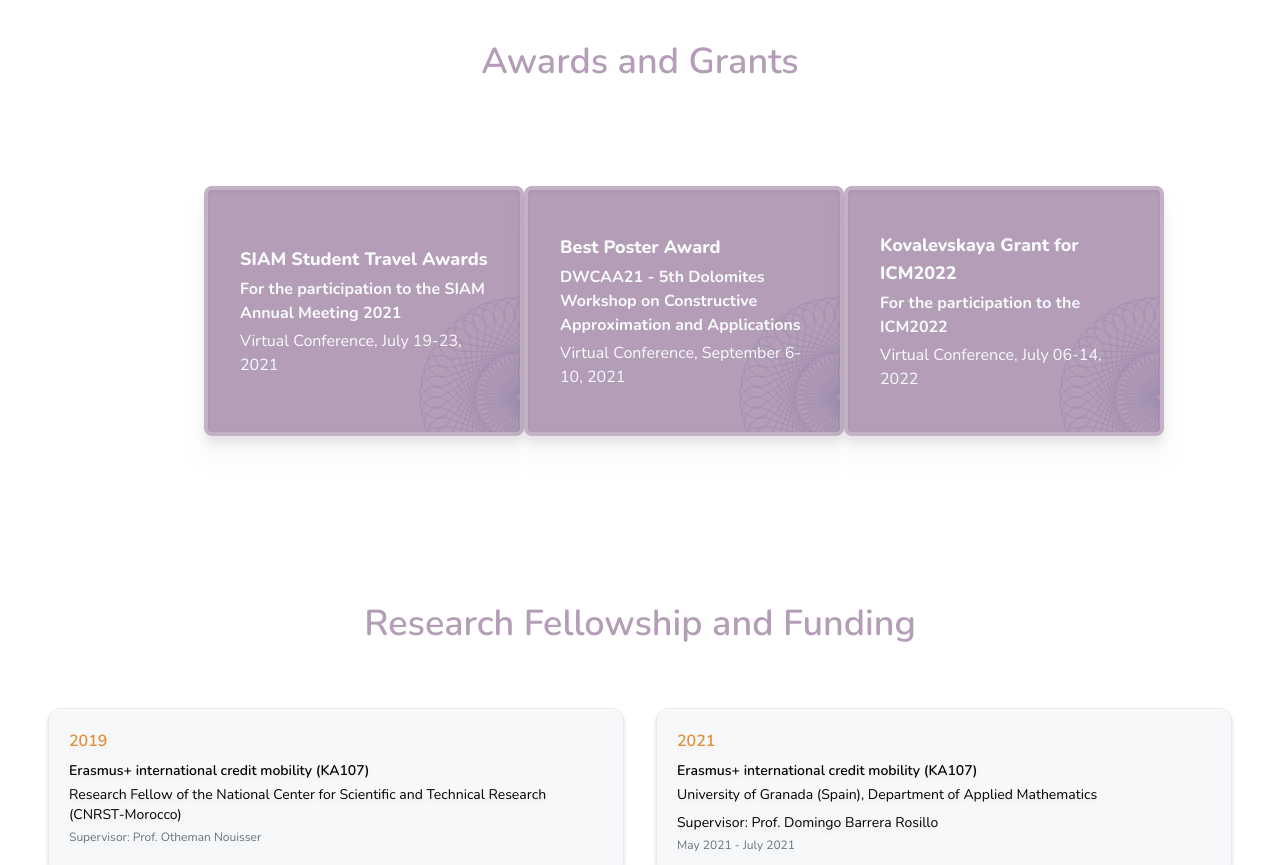
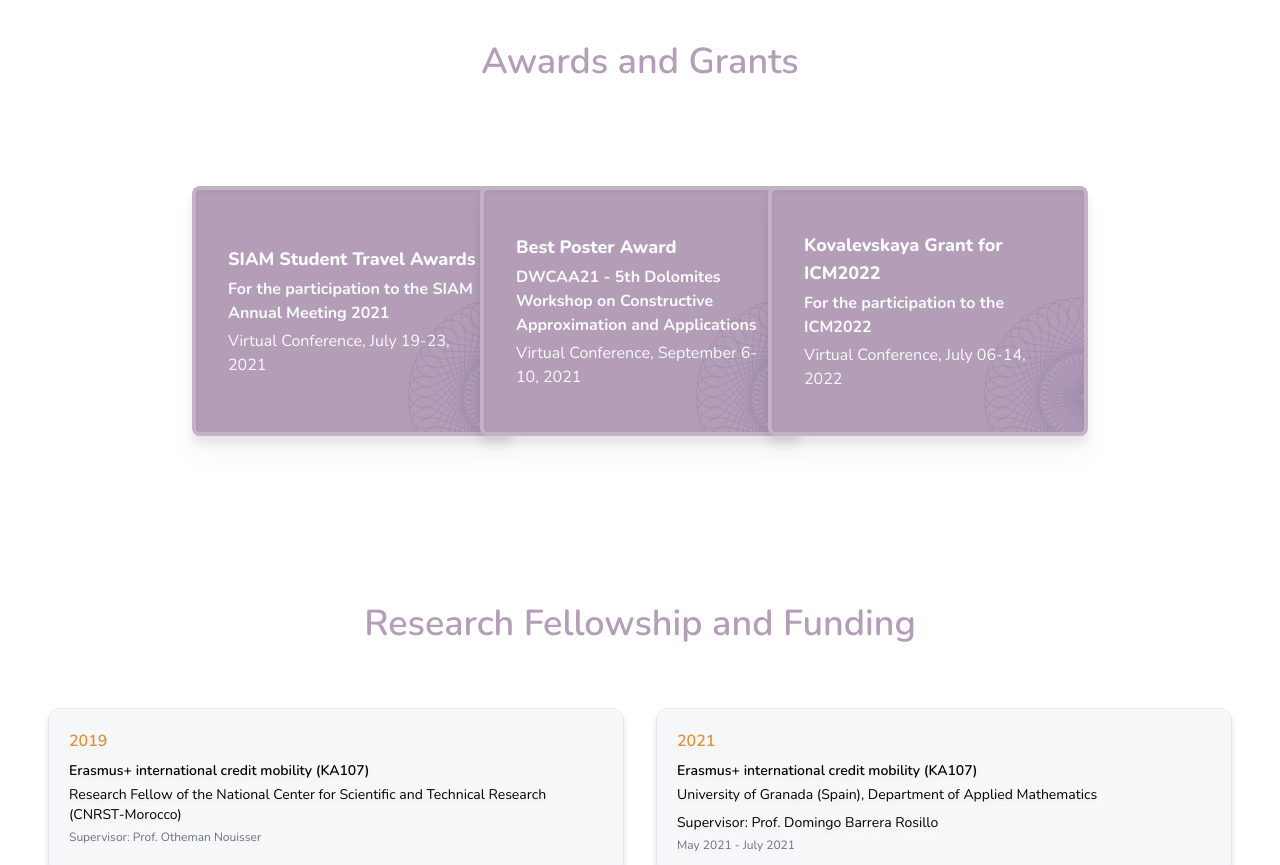
Before and after one commit to soukaynaBen/siar, a Next.js app: page / in a window 1280 px wide. Shown: the part 2980-3845 px from the top of the page. Built offline with nearby package versions, Linux system fonts and the light colour scheme; no server answers.

Commit message:
add loader

```diff
--- a/components/Awards.js
+++ b/components/Awards.js
@@ -1,15 +1,18 @@
 import React, { useEffect, useRef } from 'react'
 
-export default function Awards({data}) {
+export default function Awards({awards:data}) {
 
   const ref1=useRef(0)
   const ref2=useRef(0)
-  const ref= useRef("")
+
+
   useEffect(() => {
     if(typeof window !== 'undefined' ){
       ref1.current.scrollLeft=Math.abs(parseInt(window.getComputedStyle(document.body).width)-parseInt(window.getComputedStyle(ref2.current).width) )*0.5;
     }
+
   }, [])
+
 
 
 
@@ -28,27 +31,17 @@ export default function Awards({data}) {
         <h2 className='title '>Awards and Grants</h2>
         <div className=' scrollbar-thin scrollbar-thumb-[#b49db7]/20 scrollbar-track-gray-100 py-10' ref={ref1}>
 
-  <div ref={ref2} className='sm:grid sm:grid-cols-2 md:flex justify-end md:flex-row gap-8 md:gap-0 flex flex-col items-center  md:w-fit md:py-16 md:pl-[6em] py-10 md:mx-auto sm:px-2'>
+  <div ref={ref2} className='sm:grid sm:grid-cols-2 md:flex justify-end md:flex-row gap-8 md:gap-0 flex flex-col items-center  md:w-fit md:py-16  py-10 md:mx-auto sm:px-2'>
 
-
-   {data.map((item,index)=>{
-      ref.current=`award md:-translate-x-[${index*2}em] md:hover:-translate-x-[${index*2+1}em]`
-          return(
-
-        <div  key={index} className={ref.current} >
+   {data?.map((item,index)=>{
+          return(<div  key={index} className="award" >
           <div className="background"></div>
                  <CardComponent {...item}/>
-        </div>
+           </div>
           )
-   })}
-
-
-
+    })}
   </div>
         </div>
-
-
-
         </div>
     </section>
   )
--- a/components/Conferences.js
+++ b/components/Conferences.js
@@ -1,6 +1,6 @@
 import React from 'react'
 
-export default function Conferences({data}) {
+export default function Conferences({conferences:data}) {
 
 
  const CardComponent=({title,description,footer,year})=>(
@@ -22,7 +22,7 @@ export default function Conferences({data}) {
    <div className='mx-auto'>
    <div className='flex min-h-[450px] space-x-4 scrollbar-thin scrollbar-thumb-[#b49db7]/20 scrollbar-track-gray-100 items-center px-10 w-auto' >
 
-   {data.map((item,index)=>{
+   {data?.map((item,index)=>{
           return(
                  <CardComponent key={index} {...item}/>
           )
--- a/components/Curriculum.js
+++ b/components/Curriculum.js
@@ -1,7 +1,6 @@
 
-import { WorkIcon,SchoolIcon,StarIcon } from '@heroicons/react/24/solid'
 
-export default function Curriculum({data}) {
+export default function Curriculum({curriculum:data}) {
 
 
   return (
@@ -12,7 +11,7 @@ export default function Curriculum({data}) {
   <div className="relative wrap overflow-hidden  h-full px-1 sm:px-2 pt-10">
     <div className="border-2-2 absolute border-opacity-20 border-gray-700 h-full border" style={{left: "50%"}}></div>
 
-         {data.map(({year,title,description},index)=>{
+         {data?.map(({year,title,description},index)=>{
              return(
               <div key={index} className={`${index%2===0 && "flex-row-reverse "} mb-8 flex justify-between items-center w-full`}>
               <div className="order-1 w-5/12"></div>
--- a/components/Fellowship.js
+++ b/components/Fellowship.js
@@ -1,6 +1,6 @@
 import React from 'react'
 
-export default function Fellowship({data}) {
+export default function Fellowship({fellowship:data}) {
 
 
    const CardComponent=({year,title,descriptions,footer,last,even})=>(
@@ -20,10 +20,8 @@ export default function Fellowship({data}) {
      <h2  className='title pb-16'>Research Fellowship and Funding</h2>
 
    <div  className='grid grid-cols-1 sm:grid-cols-2 px-5  gap-8 mx-2 md:mx-auto'>
-            {data.map((item,index,items)=>{
-              console.log("even",items.length%2===0)
-              console.log("last",items.length-1===index)
-              console.log("n",items.length)
+            {data?.map((item,index,items)=>{
+
                     return(
                       <CardComponent  last={items.length-1===index} key={index} even={items.length%2===0} {...item} />
                     )
--- a/components/Header.js
+++ b/components/Header.js
@@ -21,7 +21,7 @@ export default function Header() {
 
   const LinkComponent=({item:{title, itemStyle, href}}) =>{
       return ( <li className={itemStyle} >
-      <Link href={href}>{title}</Link>
+      <Link href={href}><a>{title}</a></Link>
     </li>)
   }
 
--- a/components/Publications.js
+++ b/components/Publications.js
@@ -1,6 +1,6 @@
 import React from 'react'
 
-export default function Publications({data}) {
+export default function Publications({publications:data}) {
 
 
 const CardComponent=({year,title,descriptions,footer,last,even})=>(
@@ -20,7 +20,7 @@ const CardComponent=({year,title,descriptions,footer,last,even})=>(
 
     <div  className='grid grid-cols-1 sm:grid-cols-2 px-5  gap-8 mx-2 md:mx-auto'>
 
-    {data.map((item,index,items)=>{
+    {data?.map((item,index,items)=>{
                     return(
                       <CardComponent  last={items.length-1===index} key={index} even={items.length%2===0} {...item} />
                     )
--- a/components/Research.js
+++ b/components/Research.js
@@ -1,6 +1,6 @@
 import React from 'react'
 
-export default function Research({data}) {
+export default function Research({research:data}) {
   return (
     <section className="py-16 sm:py-28" id="research">
       <h2  className="title">Research</h2>
--- a/pages/index.js
+++ b/pages/index.js
@@ -7,21 +7,30 @@ import Awards  from "../components/Awards"
 import Footer  from "../components/Footer"
 import Fellowship  from "../components/Fellowship"
 import Home  from "../components/Home"
+import { useEffect, useState } from "react"
 
 
 export default function App({data}) {
 
 
   return (
-     <div className="scroll-smooth ">
+     <div className="">
             <Header/>
             <Home/>
-            <Curriculum  data={data.curriculum}/>
-            <Research data={data.research}/>
-            <Publications data={data.publications}/>
-            <Conferences data={data.conferences} />
-            <Awards data={data.awards}/>
-            <Fellowship data={data.fellowship} />
+             {data?
+              <>
+            <Curriculum  curriculum={data?.curriculum}/>
+            <Research research={data?.research}/>
+            <Publications publications={data?.publications}/>
+            <Conferences conferences={data?.conferences} />
+            <Awards awards={data?.awards}/>
+            <Fellowship fellowship={data?.fellowship} />
+              </>:(<div class="relative  ">
+    <div class="border-t-transparent border-solid animate-spin mx-auto rounded-full border-[#7a5969]/20 border-4 sm:border-[6px] sm:h-24 sm:w-24 h-16 w-16">
+    </div>
+        <h6 className=" mx-auto w-fit m-3 text-amber-900/60">Loading...</h6>
+</div>)
+             }
             <Footer/>
      </div>
   )
--- a/public/data.js
+++ b/public/data.js
@@ -16,7 +16,9 @@ const data=
      title:"Bachelor’s of Science in Mathematics and Applications (MA)",
      description:"University Sidi Mohamed Ben Abdellah, Faculty of Sicence and Technology (Fez - Morocco)."
   },
-],"research":"On my research I am focusing on the interpolation and approximation theory on scattered data. Specifically, I am working on the Shepard&apos;s method and its modifications and extensions to high dimensions.","publications":[
+],
+"research":"On my research I am focusing on the interpolation and approximation theory on scattered data. Specifically, I am working on the Shepard&apos;s method and its modifications and extensions to high dimensions.",
+"publications":[
 
     {
       year:"2020",
--- a/styles/globals.css
+++ b/styles/globals.css
@@ -1,3 +1,4 @@
+
 @import url('https://fonts.googleapis.com/css2?family=Nunito:ital,wght@0,200;0,300;0,400;0,500;0,600;0,700;0,800;0,900;1,200;1,300;1,400;1,500;1,600;1,700;1,800;1,900&display=swap');
 html,
 body {
@@ -5,6 +6,7 @@ body {
   margin: 0;
   font-family:Nunito, -apple-system, BlinkMacSystemFont, Segoe UI, Roboto, Oxygen,
     Ubuntu, Cantarell, Fira Sans, Droid Sans, Helvetica Neue, sans-serif;
+    scroll-behavior: smooth;
 }
 
 a {
@@ -48,14 +50,14 @@ a {
     @apply text-sm text-[#a68aaa];
   }
   .award{
-    @apply select-none md:hover:rotate-2 border-4 shadow-inner border-[#fff]/20   md:hover:scale-110 transition-all mx-4 sm:mx-auto md:mx-0  z-0 relative overflow-hidden flex flex-col justify-center items-start rounded-lg drop-shadow-xl
-     text-slate-50 min-h-[250px] shrink-0 font-bold bg-[#b49db7] md:w-80  w-72 p-8  col-span-1;
+    @apply select-none md:hover:rotate-3 border-4 shadow-inner border-[#fff]/20   md:hover:scale-105 transition-all mx-4 sm:mx-auto md:-mx-4 md:hover:-translate-x-4 md:hover:-translate-y-4  z-0 relative overflow-hidden flex flex-col justify-center items-start rounded-lg drop-shadow-xl
+     text-slate-50 min-h-[250px]  shrink-0 font-bold bg-[#b49db7] md:w-80  w-72 p-8  col-span-1;
   }
   .background{
     @apply bg-[url('/gd.svg')] z-10 absolute bottom-0 translate-x-2/4 translate-y-1/3 right-0 h-52 w-52  bg-no-repeat bg-cover opacity-20;
   }
   .contactInput{
-    @apply outline-none bg-slate-400/10 rounded-sm border-b px-6 py-4 border-[#242424]  placeholder-[#7a5969] transition-all focus:border-[#F7AB0A]/90 text-[#7a5969] hover:border-[#F7AB0A]/40 ;
+    @apply outline-none bg-slate-400/10 rounded-sm border-b px-6 py-4 border-[#242424]  placeholder-[#7a5969] transition-all focus:border-[#F7AB0A]/90 text-[#c0a6b3] hover:border-[#F7AB0A]/40 ;
   }
   .close{
     @apply hidden transition-all opacity-0 hover:text-amber-800 ;
```
Also changed, not shown: 1 other file (tests, documents, lock files or other folders).
